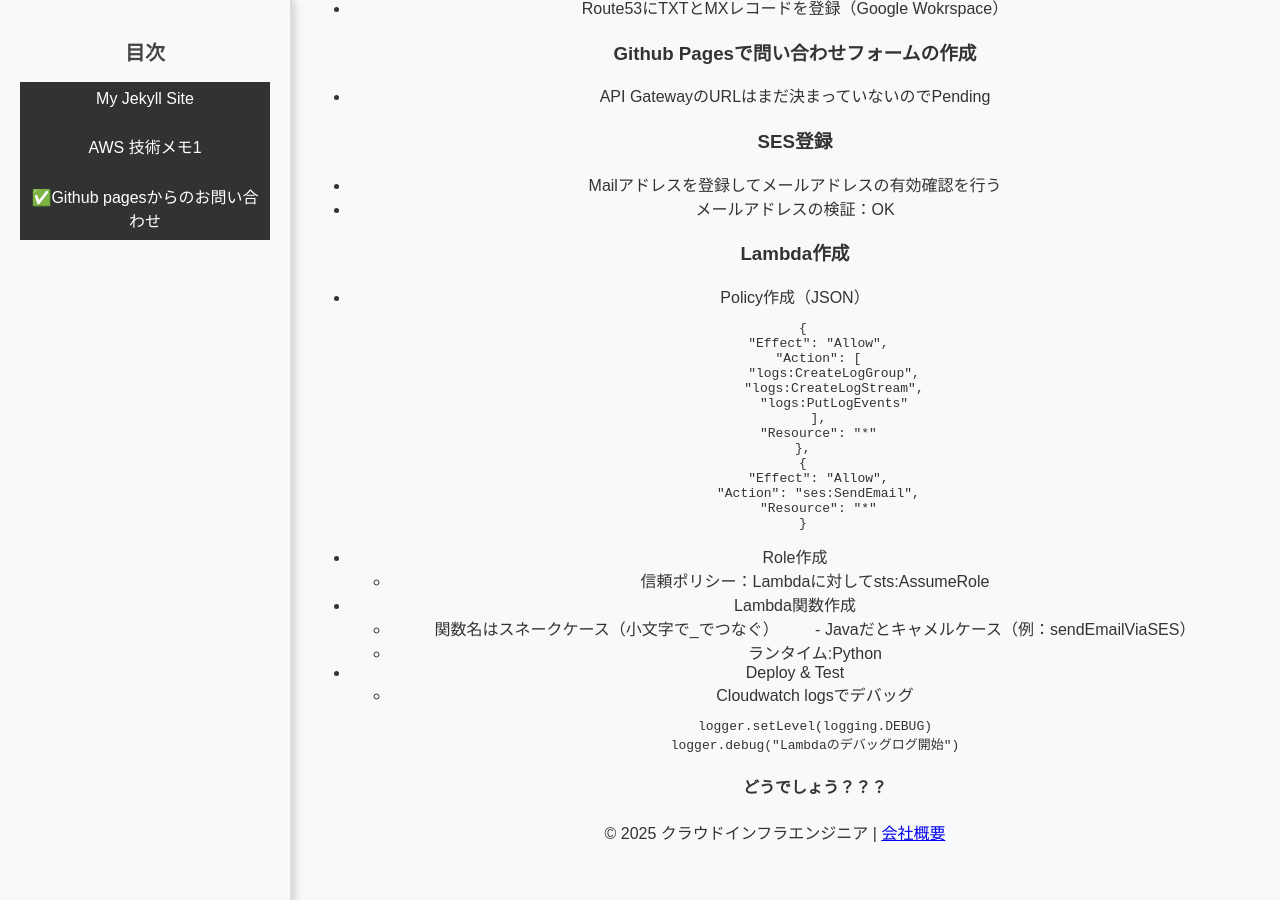
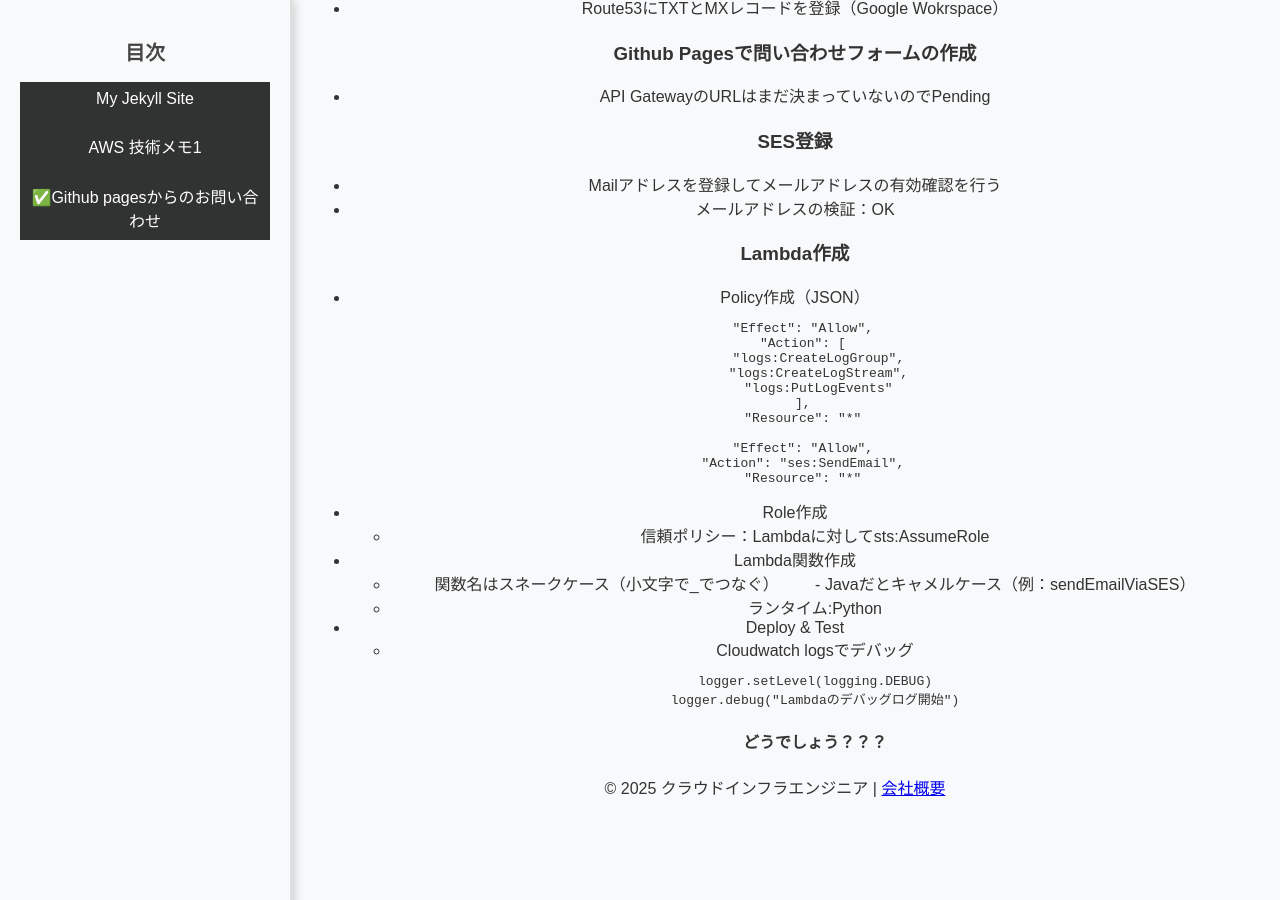
Before and after one commit to cloudrobo48/aws-cloud, a Jekyll site: the page built from docs/aws/aws-top.md, in a window 1280 px wide and 900 px high, scrolled down 730 px. Built offline with Jekyll 4.4.1, drawn with Linux system fonts in a browser that asks for light colours; our own code applies the rules of GitHub Pages for plain Markdown files.

Commit message:
Update aws-top.md

```diff
--- a/docs/aws/aws-top.md
+++ b/docs/aws/aws-top.md
@@ -16,20 +16,17 @@
 ### Lambda作成
 - Policy作成（JSON）
 ~~~
-    {
-        "Effect": "Allow",
-        "Action": [
-            "logs:CreateLogGroup",
-            "logs:CreateLogStream",
-            "logs:PutLogEvents"
-        ],
-        "Resource": "*"
-    },
-    {
-        "Effect": "Allow",
-        "Action": "ses:SendEmail",
-        "Resource": "*"
-    }
+    "Effect": "Allow",
+    "Action": [
+        "logs:CreateLogGroup",
+        "logs:CreateLogStream",
+        "logs:PutLogEvents"
+    ],
+    "Resource": "*"
+
+    "Effect": "Allow",
+    "Action": "ses:SendEmail",
+    "Resource": "*"
 ~~~
 - Role作成
   - 信頼ポリシー：Lambdaに対してsts:AssumeRole
```
